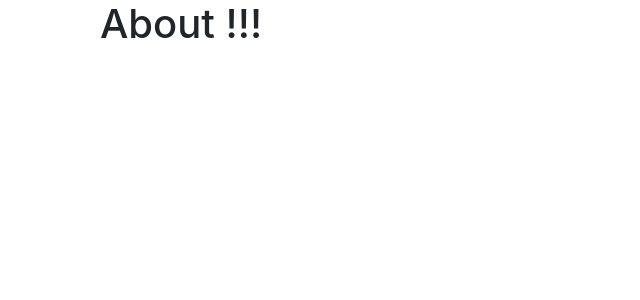
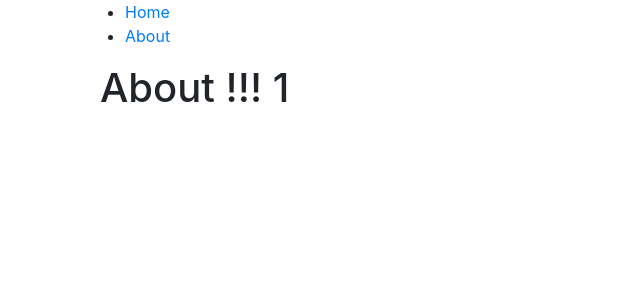
Before and after one commit to kato86/react-routing, a React (Create React App) app: page /about/1 in a window 1280 px wide. Shown: the top 300 px of the page, without its empty margins (0-640 px from the left). Built offline with nearby package versions, Linux system fonts and the light colour scheme.

Commit message:
Add id to route

```diff
--- a/src/components/About.js
+++ b/src/components/About.js
@@ -1,9 +1,9 @@
 import React from 'react';
 
-const About = () => {
+const About = (props) => {
     return (
         <div className="container">
-            <h1>About !!!</h1>
+            <h1>About !!! {props.match.params.id}</h1>
         </div>
     )
 }
--- a/src/components/App.js
+++ b/src/components/App.js
@@ -13,8 +13,16 @@ class App extends Component {
         return (
             <Router>
                 <div className="container">
+                    <ul>
+                        <li>
+                            <Link to="/">Home</Link>
+                        </li>
+                        <li>
+                            <Link to="/about/1">About</Link>
+                        </li>
+                    </ul>
                     <Route exact path="/" component={Home} />
-                    <Route path="/about" component={About} />
+                    <Route path="/about/:id" component={About} />
                 </div>
             </Router>
         )
```
